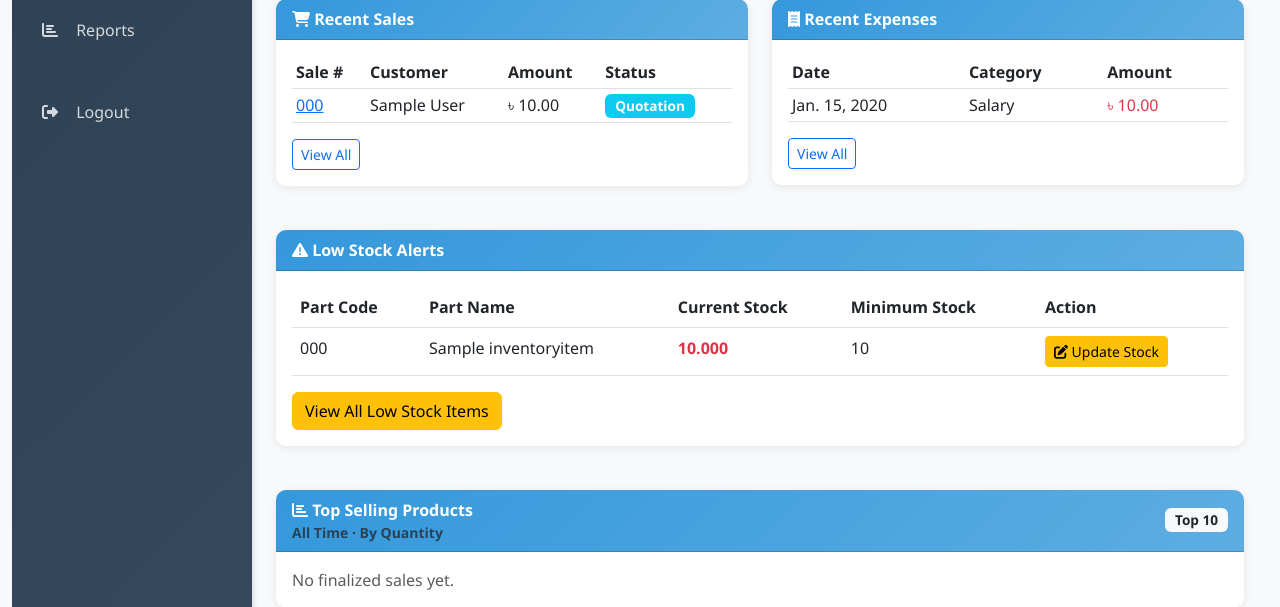
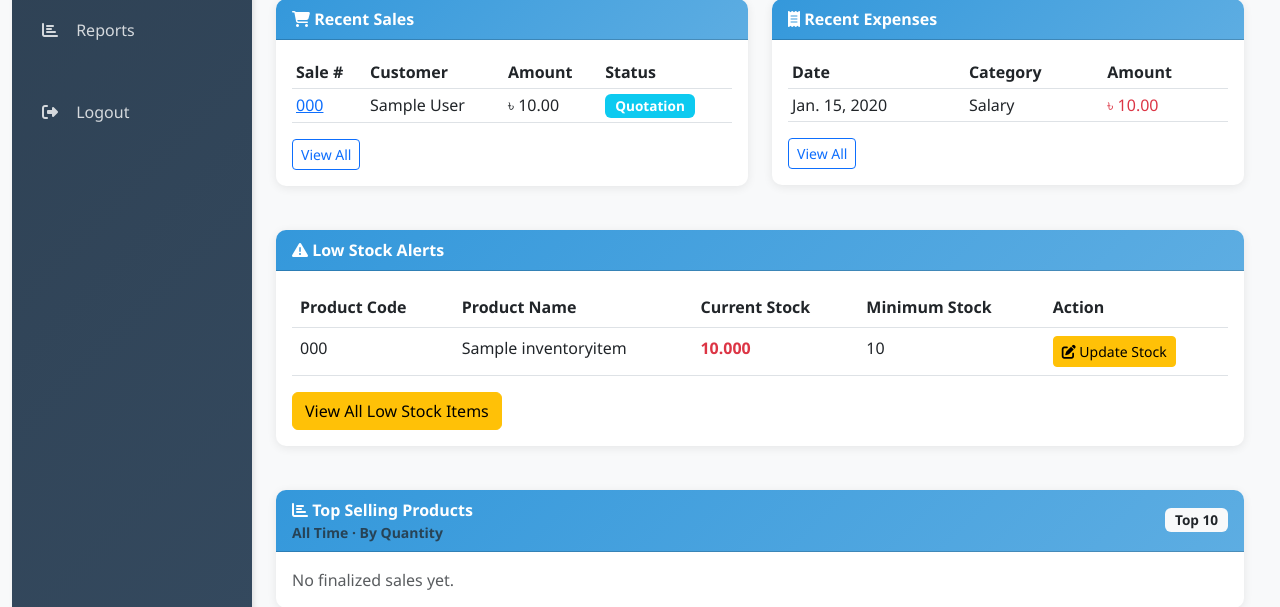
Before and after one commit to Emarat/org-management, a Django app: page / in a window 1280 px wide. Shown: the part 582-1189 px from the top of the page. Run offline with Django 4.2, Linux system fonts and the light colour scheme; a user stored in the database is signed in; tables that the repository leaves empty hold one stand-in row (values such as "Sample post").

Commit message:
rename part name, part code

```diff
--- a/core/models.py
+++ b/core/models.py
@@ -82,8 +82,8 @@ class InventoryItem(models.Model):
         ('mtr', 'Meter'),
     ]
 
-    part_name = models.CharField(max_length=200)
-    part_code = models.CharField(max_length=50, unique=True)
+    part_name = models.CharField('Product Name', max_length=200)
+    part_code = models.CharField('Product Code', max_length=50, unique=True)
     description = models.TextField(blank=True)
     category = models.CharField(max_length=100, blank=True)
     quantity = models.DecimalField(max_digits=12, decimal_places=3, validators=[MinValueValidator(0)])
--- a/core/views.py
+++ b/core/views.py
@@ -752,7 +752,7 @@ def export_excel(request):
 
     # Export Inventory
     ws_inventory = wb.create_sheet("Inventory")
-    ws_inventory.append(['Part Code', 'Part Name', 'Category', 'Quantity', 'Unit Price', 'Total Value'])
+    ws_inventory.append(['Product Code', 'Product Name', 'Category', 'Quantity', 'Unit Price', 'Total Value'])
     for item in InventoryItem.objects.all():
         ws_inventory.append([
             item.part_code, item.part_name, item.category, item.quantity,
--- a/templates/core/dashboard.html
+++ b/templates/core/dashboard.html
@@ -276,8 +276,8 @@
           <table class="table">
             <thead>
               <tr>
-                <th>Part Code</th>
-                <th>Part Name</th>
+                <th>Product Code</th>
+                <th>Product Name</th>
                 <th>Current Stock</th>
                 <th>Minimum Stock</th>
                 <th>Action</th>
--- a/templates/core/inventory_list.html
+++ b/templates/core/inventory_list.html
@@ -54,8 +54,8 @@
       <table class="table table-hover">
         <thead>
           <tr>
-            <th>Part Code</th>
-            <th>Part Name</th>
+            <th>Product Code</th>
+            <th>Product Name</th>
             <th>Category</th>
             <th>Quantity</th>
             <th>Unit</th>
```
Also changed, not shown: USER_GUIDE.md (+2 -2 lines).
